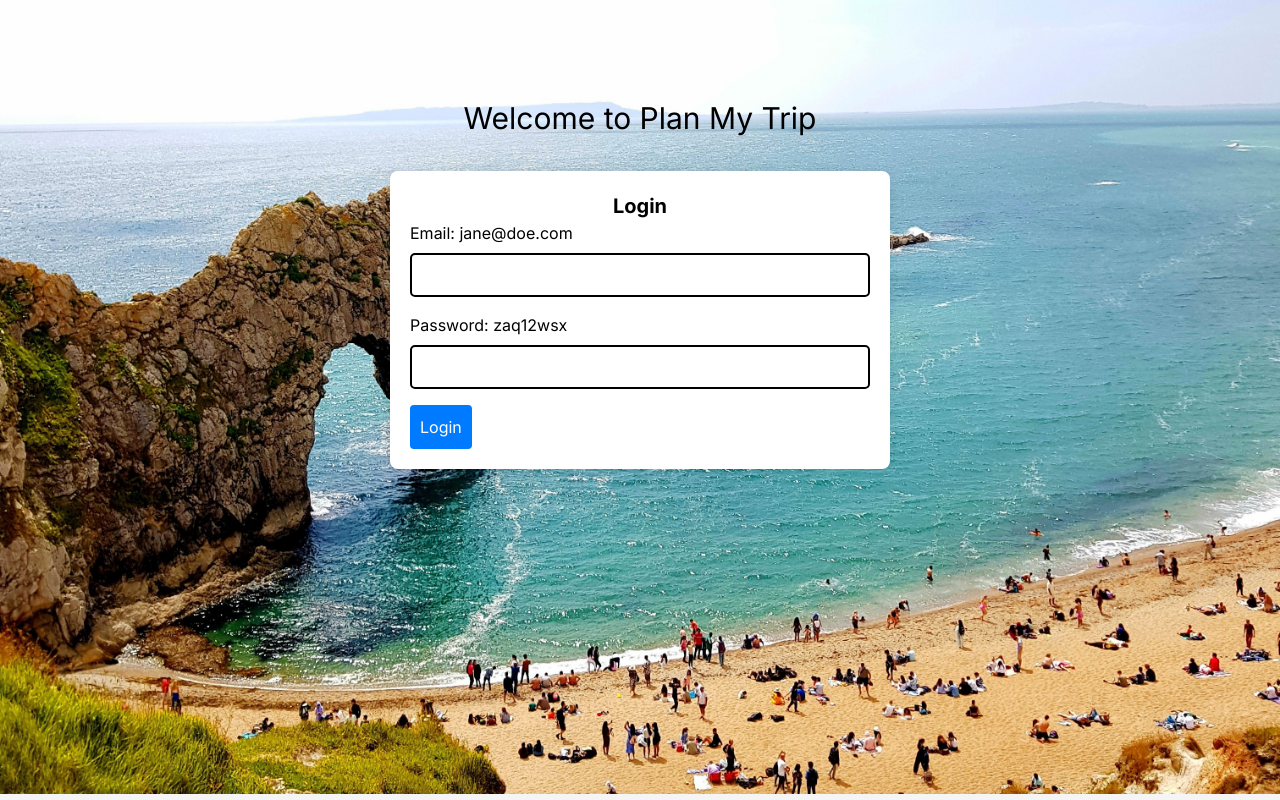
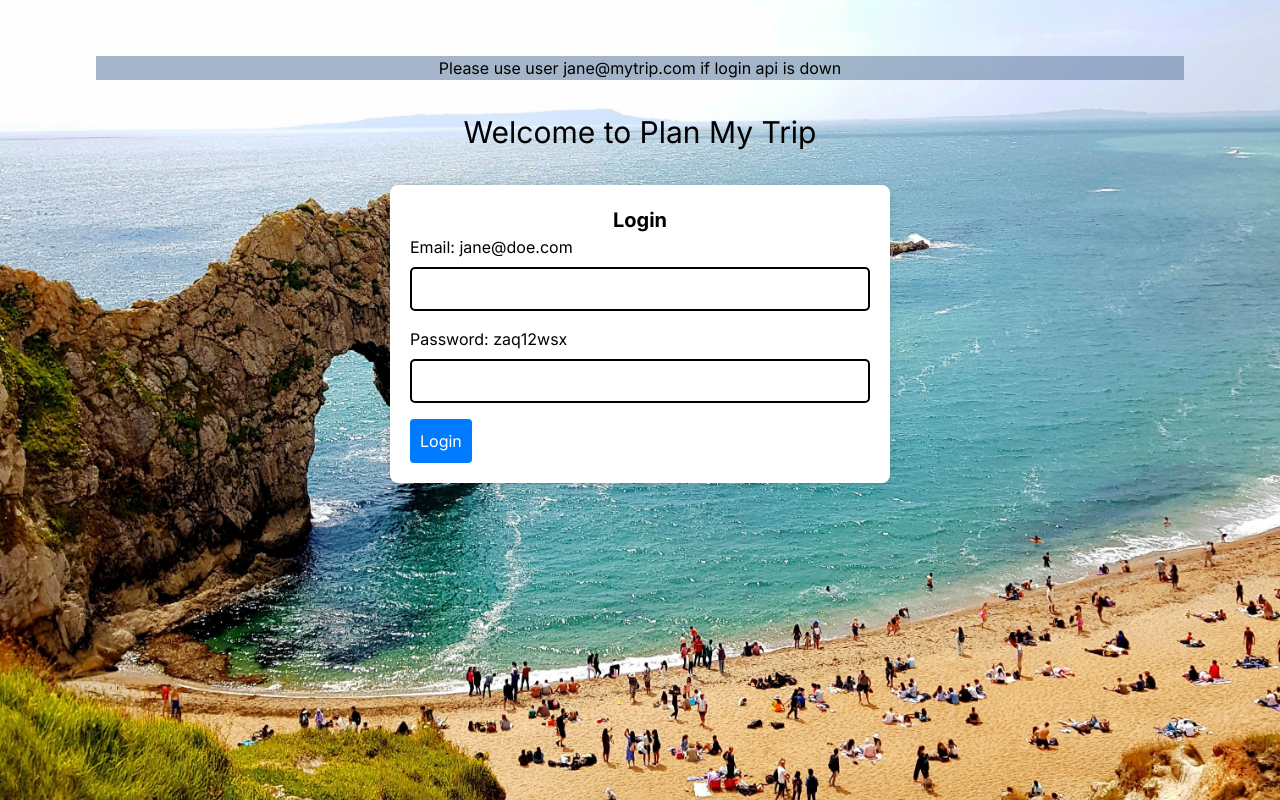
Before and after one commit to brishketukislay/book-your-flight, a Next.js app: page / in a window 1280 px wide. Built offline with nearby package versions, Linux system fonts and the light colour scheme.

Commit message:
login overwrite code

```diff
--- a/app/page.tsx
+++ b/app/page.tsx
@@ -12,8 +12,13 @@ export default function Home() {
     e.preventDefault();
 
     if (validateEmail(email) && password) {
-        const url = "https://register-user-vd7l.onrender.com/api/users/login"
+        const url = "https://register-user-vd7l.onrender.com/api/users/login";
         try{
+          if(email=='jane@mytrip.com' && password =='zaq12wsx'){
+          sessionStorage.setItem('isLoggedIn', 'true');
+          router.push('/users');
+          }
+          else{
           const response = await fetch(url, {method:'POST',
           headers: {
             'Content-Type': 'application/json',
@@ -33,6 +38,7 @@ export default function Home() {
           }
         }
       }
+      }
         catch{
             alert('Please enter valid credentials.');
         }
@@ -49,6 +55,7 @@ export default function Home() {
 
   return (
     <main className="flex flex-col items-center p-24">
+    <p className={styles.newUser}>Please use user jane@mytrip.com if login api is down</p>
       <p className={styles.welcome}>Welcome to Plan My Trip</p>
       <div className={`mt-15 ${styles.loginContainer}`}>
         <form className={styles.form} onSubmit={handleSubmit}>
--- a/app/users/home-page.module.css
+++ b/app/users/home-page.module.css
@@ -72,3 +72,10 @@
     font-size: 30px;
     margin-bottom: 30px;
   }
+  .newUser{
+    background-color: #607ea18f;
+    width: 100%;
+    text-align: center;
+    margin-bottom: 30px;
+    margin-top: -40px;
+  }
```
